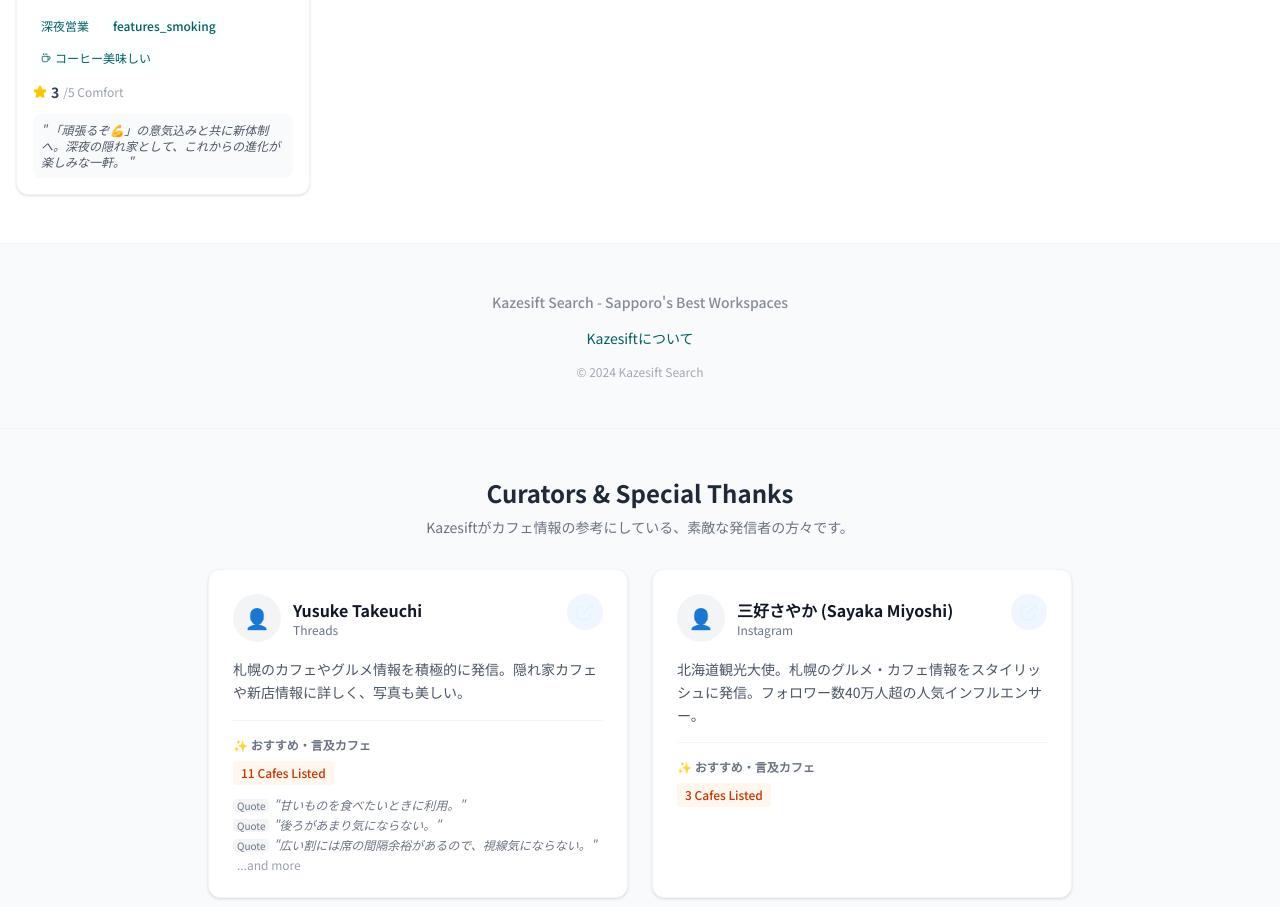
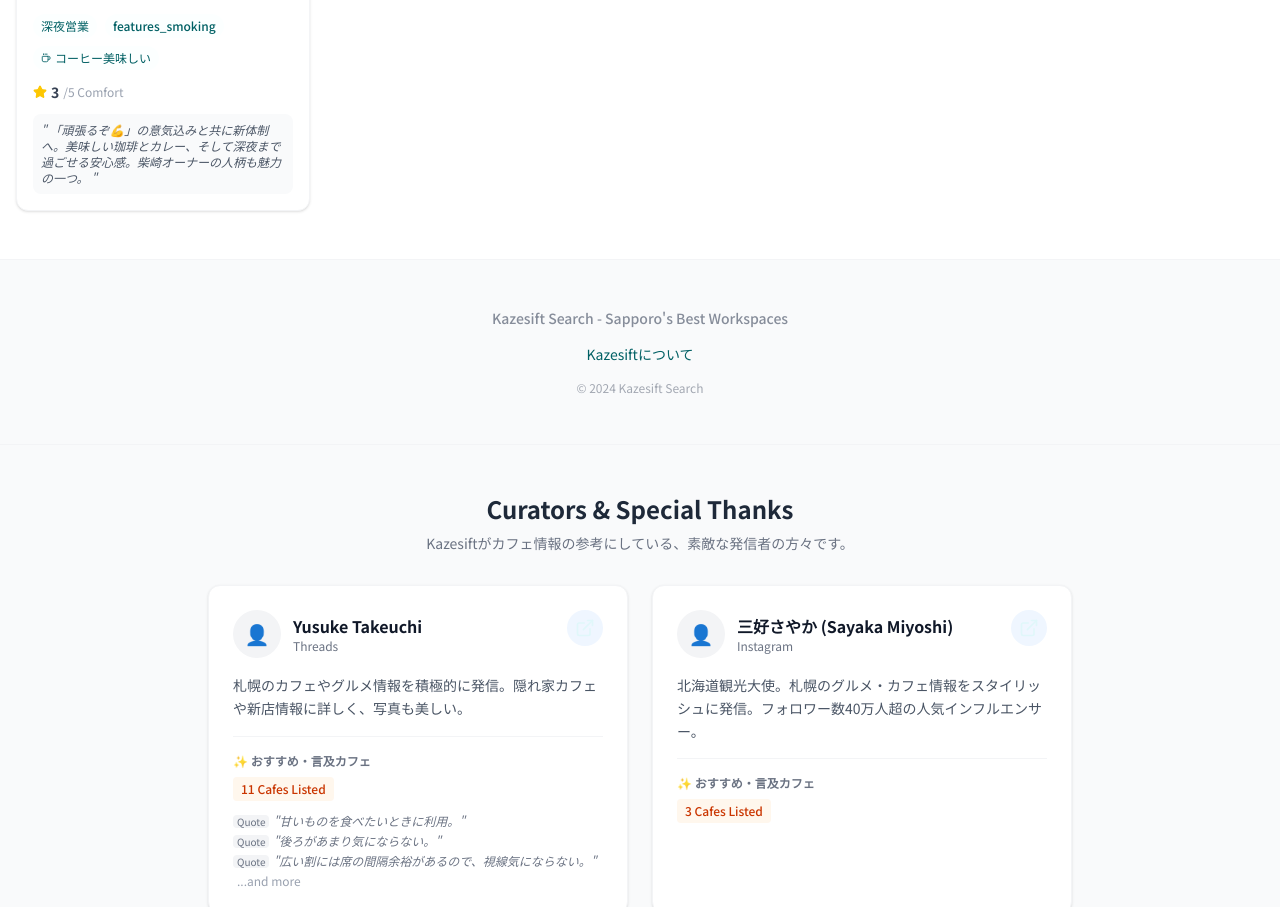
Before and after one commit to kazesift/kazesift-search, a Next.js app: page / in a window 1280 px wide. Shown: the part 10574-11481 px from the top of the page. Built offline with nearby package versions, Linux system fonts and the light colour scheme; no server answers.

Commit message:
feat: enhance Ishiyama Dori Coffee content and add review link

```diff
--- a/app/cafe/[id]/CafeDetailClient.tsx
+++ b/app/cafe/[id]/CafeDetailClient.tsx
@@ -158,6 +158,7 @@ export function CafeDetailClient({ id }: { id: string }) {
                                             {cafe.googleMapReviews} reviews
                                         </div>
                                         {cafe.googleMapsUrl && (
+                                            <div className="space-y-2">
                                                 <a
                                                     href={cafe.googleMapsUrl}
                                                     target="_blank"
@@ -166,6 +167,15 @@ export function CafeDetailClient({ id }: { id: string }) {
                                                 >
                                                     {t("viewOnGoogleMaps")}
                                                 </a>
+                                                <a
+                                                    href={`${cafe.googleMapsUrl}&reviews=1`} // Trying to trigger reviews, or just use same URL with different label for UI
+                                                    target="_blank"
+                                                    rel="noopener noreferrer"
+                                                    className="block w-full text-center text-[var(--color-primary)] bg-blue-50 border border-blue-100 py-2 rounded-lg text-sm font-medium hover:bg-blue-100 transition-colors"
+                                                >
+                                                    ⭐️ {language === "ja" ? "Googleの口コミを見る" : "See Google Reviews"}
+                                                </a>
+                                            </div>
                                         )}
                                     </div>
                                 )}
--- a/lib/data.ts
+++ b/lib/data.ts
@@ -2236,21 +2236,21 @@ export const cafes: Cafe[] = [
         address: { ja: "札幌市中央区南13条西11丁目2-3", en: "2-3, Minami 13-jo Nishi 11-chome, Chuo-ku, Sapporo" },
         googleMapsUrl: "https://www.google.com/maps/search/?api=1&query=Ishiyama+Dori+Coffee",
         instagramUrl: "https://www.instagram.com/s13ishiyama/",
-        open_hours: "10:00 - 26:00 (Next day 02:00)", // 10:00 - 02:00/03:00. Writing as 26:00 for clarity or 02:00.
-        features: ["Late Night", "Smoking", "Good Coffee", "Parking", "Classic"],
-        description: {
-            ja: "深夜2時・3時まで営業している貴重なカフェ。柴崎亮太さんが経営を引き継ぎ、新体制でスタート。レンガ造りの落ち着いた空間で、夜遅くまでゆっくり過ごせる。",
-            en: "A valuable cafe open until 2:00 or 3:00 AM. Recently taken over by Ryouta Shiba. Enjoy a relaxing time late into the night in this calm brick-style space."
+        open_hours: "10:00 - 26:00 (Next day 02:00)",
+        features: ["Late Night", "Smoking", "Good Coffee", "Parking", "Classic", "Sweets", "Food"],
+        description: {
+            ja: "札幌南13条、レンガ造りの外観が目を引く大人のための隠れ家カフェ。宮越屋珈琲の豆を使用したこだわりのハンドドリップ珈琲と、手作りのチーズケーキやガトーショコラが自慢。深夜26時まで営業しており、柔らかな照明の中でゆったりとした時間を過ごせる。駐車場完備で車での来店も安心。",
+            en: "An adult hideaway cafe in Minami 13-jo with an eye-catching brick exterior. boasts carefully hand-drip coffee using Miyakoshiya Coffee beans and homemade cheesecakes and gateau chocolat. Open until 2:00 AM, offering a relaxing time in soft lighting. Complete with parking for peace of mind."
         },
         imageUrl: "/images/ishiyama-coffee.jpg",
-        rating: { work_comfort: 3, coffee: 4, vibe: 5 },
-        kazesift_comment: {
-            ja: "「頑張るぞ💪」の意気込みと共に新体制へ。深夜の隠れ家として、これからの進化が楽しみな一軒。",
-            en: "Under new management with great enthusiasm. Looking forward to its evolution as a late-night hideaway."
-        },
-        reviewHighlights: {
-            ja: ["深夜営業", "落ち着く", "駐車場あり"],
-            en: ["Late night", "Relaxing", "Parking"]
+        rating: { work_comfort: 3, coffee: 5, vibe: 5 },
+        kazesift_comment: {
+            ja: "「頑張るぞ💪」の意気込みと共に新体制へ。美味しい珈琲とカレー、そして深夜まで過ごせる安心感。柴崎オーナーの人柄も魅力の一つ。",
+            en: "Under new management with great enthusiasm. Delicious coffee, curry, and the comfort of staying late at night. Owner Shiba's personality is also one of the attractions."
+        },
+        reviewHighlights: {
+            ja: ["深夜営業", "落ち着く", "駐車場あり", "コーヒーが美味しい"],
+            en: ["Late night", "Relaxing", "Parking", "Good coffee"]
         }
     },
 ];
```
Lines whose indentation alone changed are shown as unchanged.
